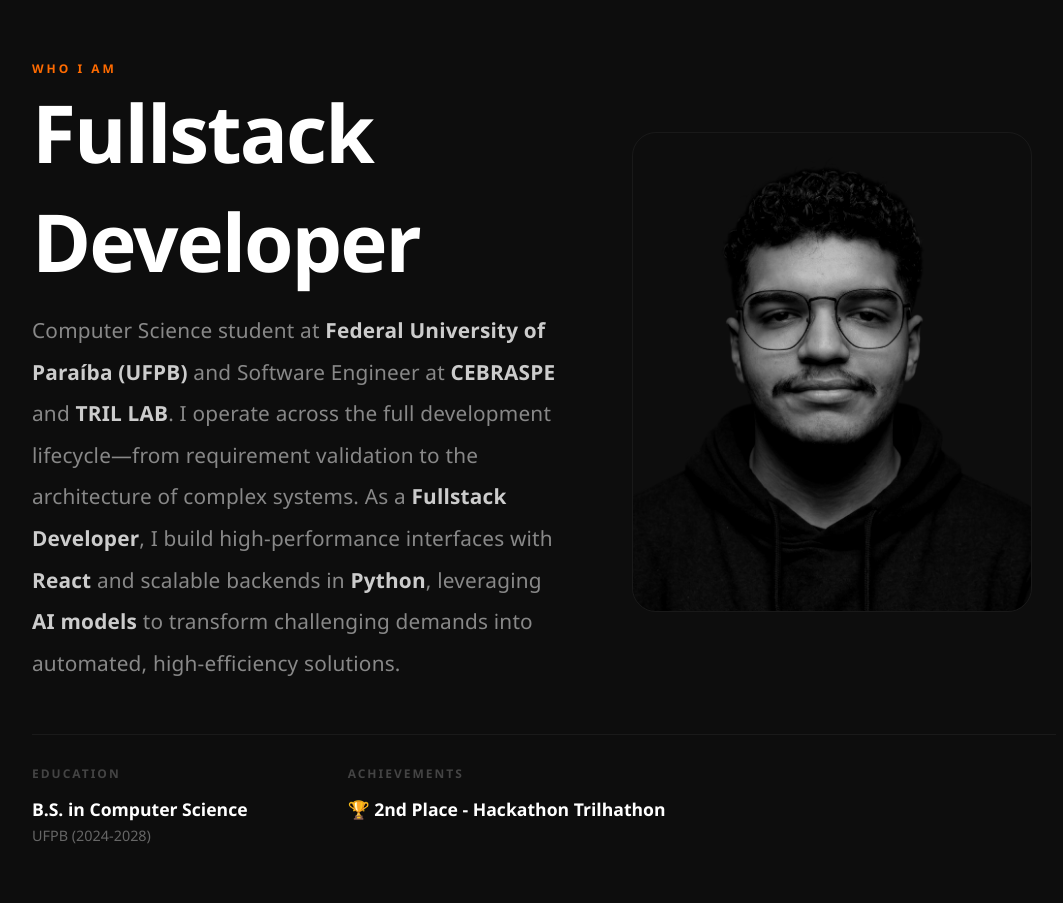
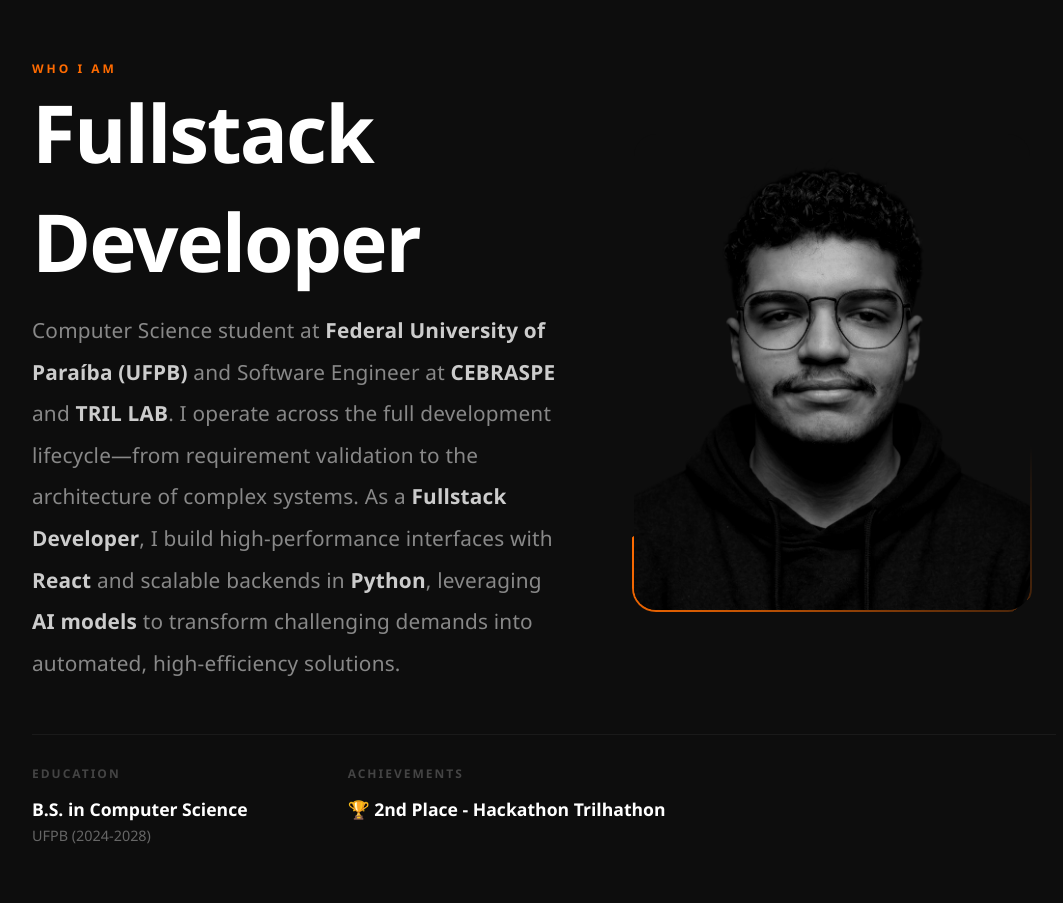
Before and after one commit to Nicolas-Kleiton/portfolio, an Angular app: page / in a window 1280 px wide. Shown: the part 840-1743 px from the top of the page, without its empty margins (96-1159 px from the left). Built offline with nearby package versions, Linux system fonts and the light colour scheme.

Commit message:
style(about): add continuous idle animations to led divider

```diff
--- a/src/app/components/about/about.scss
+++ b/src/app/components/about/about.scss
@@ -45,6 +45,11 @@
   }
 }
 
+@keyframes rotate-snake {
+  0% { transform: rotate(0deg); }
+  100% { transform: rotate(360deg); }
+}
+
 .about-image {
   display: flex;
   justify-content: center;
@@ -54,12 +59,34 @@
     width: 400px;
     height: 480px;
     border-radius: 24px;
+    display: flex;
+    justify-content: center;
+    align-items: center;
     overflow: hidden;
-    border: 1px solid rgba(255, 255, 255, 0.05);
+
+    &::before {
+      content: '';
+      position: absolute;
+      width: 150%;
+      height: 150%;
+      background: conic-gradient(transparent, transparent, transparent, #ff6b00);
+      animation: rotate-snake 4s linear infinite;
+    }
+
+    &::after {
+      content: '';
+      position: absolute;
+      inset: 2px;
+      background: #0d0d0d;
+      border-radius: 22px;
+    }
 
     img {
-      width: 100%;
-      height: 100%;
+      position: relative;
+      z-index: 10;
+      width: calc(100% - 4px);
+      height: calc(100% - 4px);
+      border-radius: 22px;
       object-fit: cover;
       object-position: center top;
       filter: grayscale(100%) contrast(1.1) brightness(0.9);
@@ -67,12 +94,15 @@
     }
 
     &:hover {
-      border-color: rgba(255, 107, 0, 0.3);
       box-shadow: 0 10px 40px rgba(255, 107, 0, 0.15);
 
       img {
         filter: grayscale(0%) contrast(1) brightness(1);
-        transform: scale(1.05);
+        transform: scale(1.02);
+      }
+
+      &::before {
+        animation: rotate-snake 1.5s linear infinite;
       }
     }
   }
```
